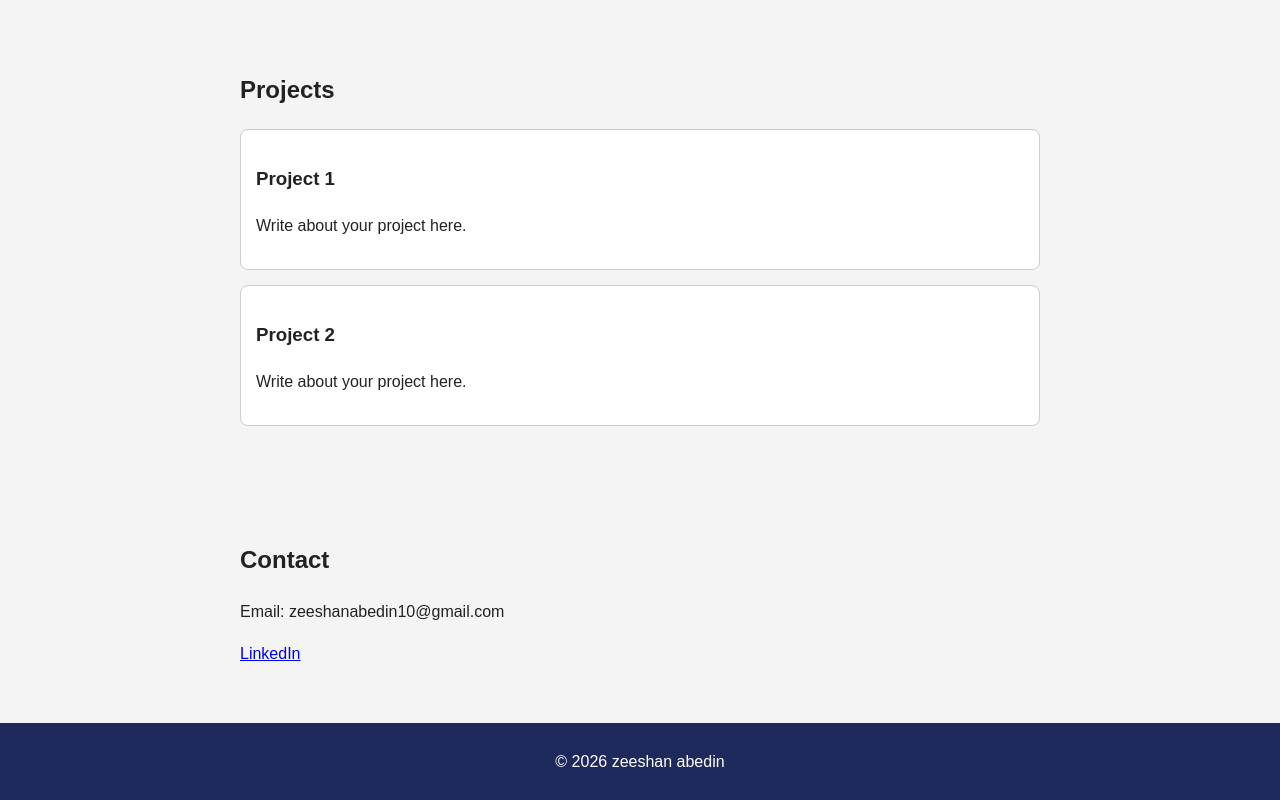
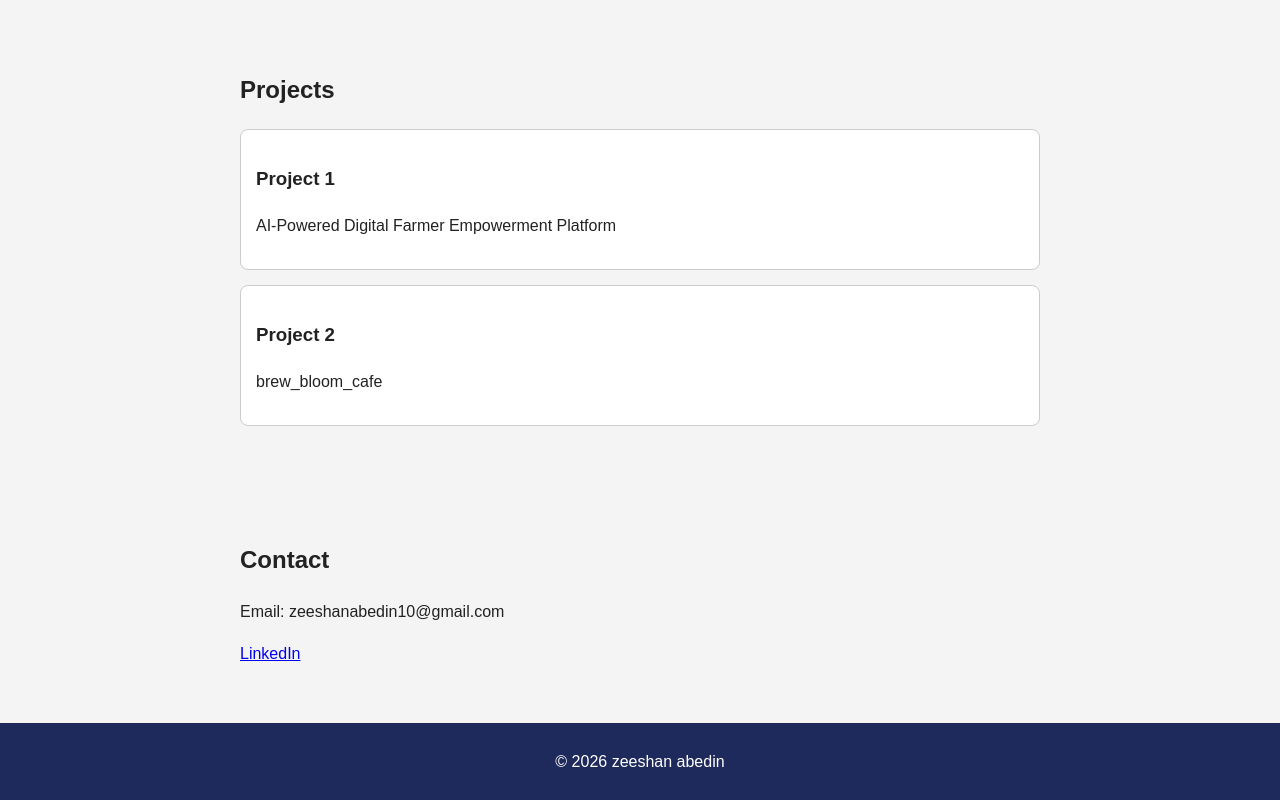
Before and after one commit to zeeshanabedin10-bit/GitHub-practical-test, a plain HTML site: page index.html in a window 1280 px wide. Shown: the part 1203-2003 px from the top of the page. Drawn offline with Linux system fonts and the light colour scheme.

Commit message:
added my 2 projects

```diff
--- a/index.html
+++ b/index.html
@@ -57,11 +57,12 @@
     <h2>Projects</h2>
     <div class="card">
       <h3>Project 1</h3>
-      <p>Write about your project here.</p>
+      <p>AI-Powered Digital Farmer Empowerment Platform
+</p>
     </div>
     <div class="card">
       <h3>Project 2</h3>
-      <p>Write about your project here.</p>
+      <p>brew_bloom_cafe</p>
     </div>
   </section>
 
```
